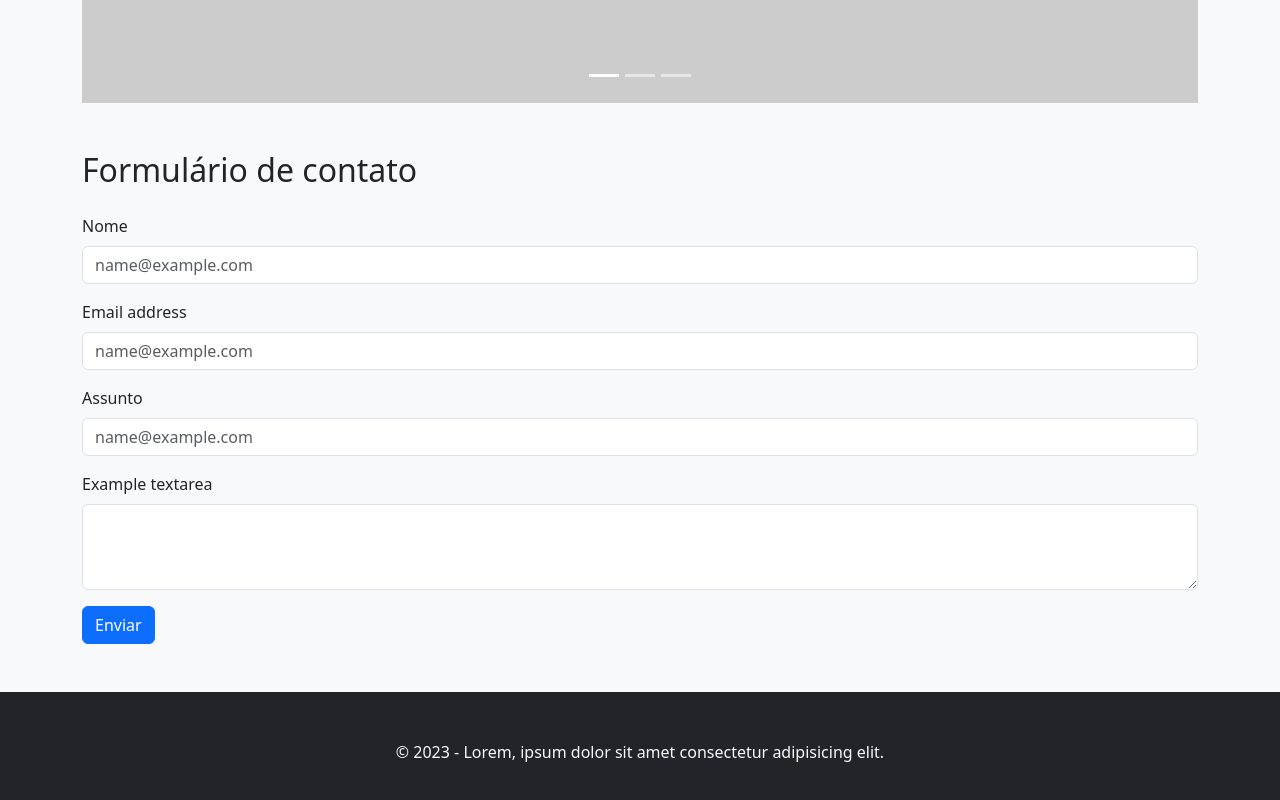
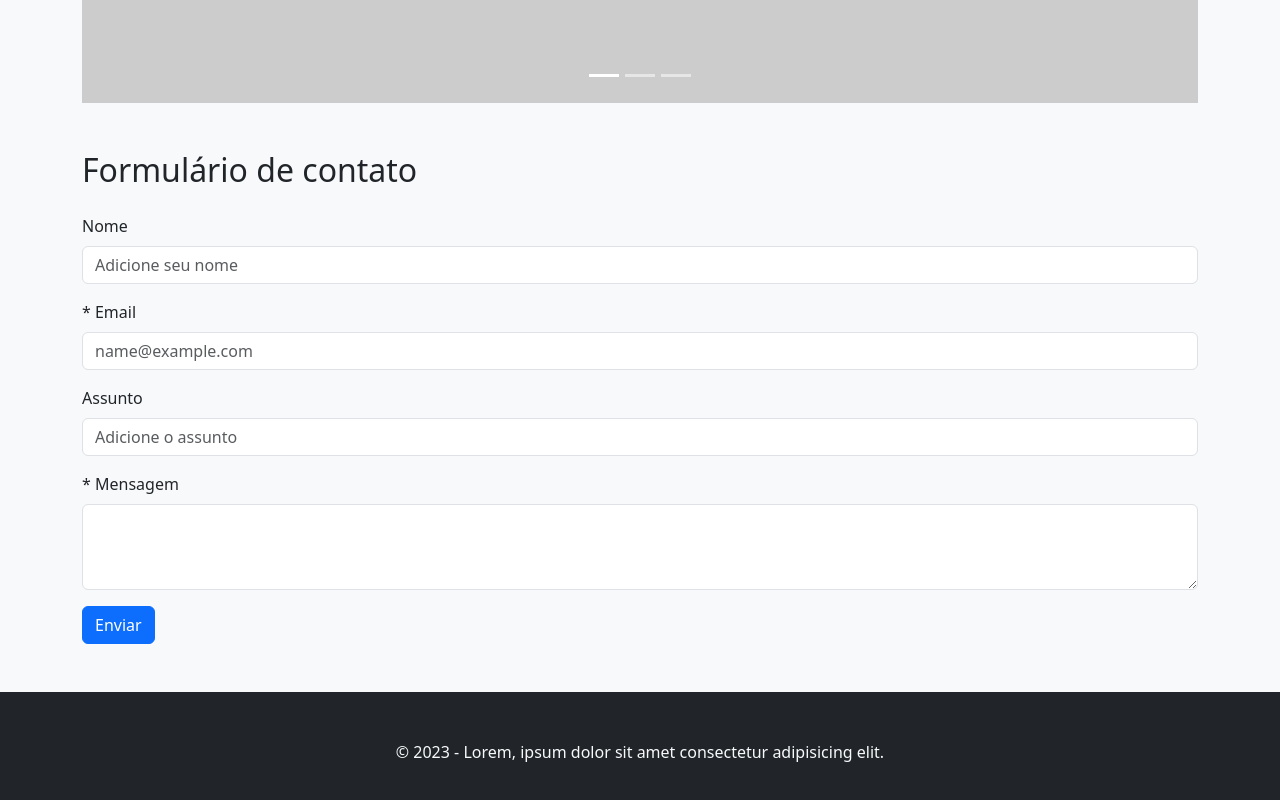
Before and after one commit to trilhacoder/serie-bootstrap-iniciantes, a plain HTML site: page projeto/index.html in a window 1280 px wide. Shown: the part 1910-2710 px from the top of the page. Drawn offline with nearby package versions, Linux system fonts and the light colour scheme; placeholder pictures from the web are drawn by us; files whose address does not match are found by name.

Commit message:
add campos obrigatorios

```diff
--- a/projeto/index.html
+++ b/projeto/index.html
@@ -170,19 +170,19 @@
         <form>
           <div class="mb-3">
             <label for="exampleFormControlInput1" class="form-label">Nome</label>
-            <input type="email" class="form-control" id="exampleFormControlInput1" placeholder="name@example.com">
+            <input type="email" class="form-control" id="exampleFormControlInput1" placeholder="Adicione seu nome">
           </div>
           <div class="mb-3">
-            <label for="exampleFormControlInput1" class="form-label">Email address</label>
-            <input type="email" class="form-control" id="exampleFormControlInput1" placeholder="name@example.com">
+            <label for="exampleFormControlInput1" class="form-label">* Email</label>
+            <input type="email" class="form-control" id="exampleFormControlInput1" placeholder="name@example.com" required>
           </div>
           <div class="mb-3">
             <label for="exampleFormControlInput1" class="form-label">Assunto</label>
-            <input type="email" class="form-control" id="exampleFormControlInput1" placeholder="name@example.com">
+            <input type="email" class="form-control" id="exampleFormControlInput1" placeholder="Adicione o assunto">
           </div>
           <div class="mb-3">
-            <label for="exampleFormControlTextarea1" class="form-label">Example textarea</label>
-            <textarea class="form-control" id="exampleFormControlTextarea1" rows="3"></textarea>
+            <label for="exampleFormControlTextarea1" class="form-label">* Mensagem</label>
+            <textarea class="form-control" id="exampleFormControlTextarea1" rows="3" required></textarea>
           </div>
           <button class="btn btn-primary">Enviar</button>
         </form>
```
